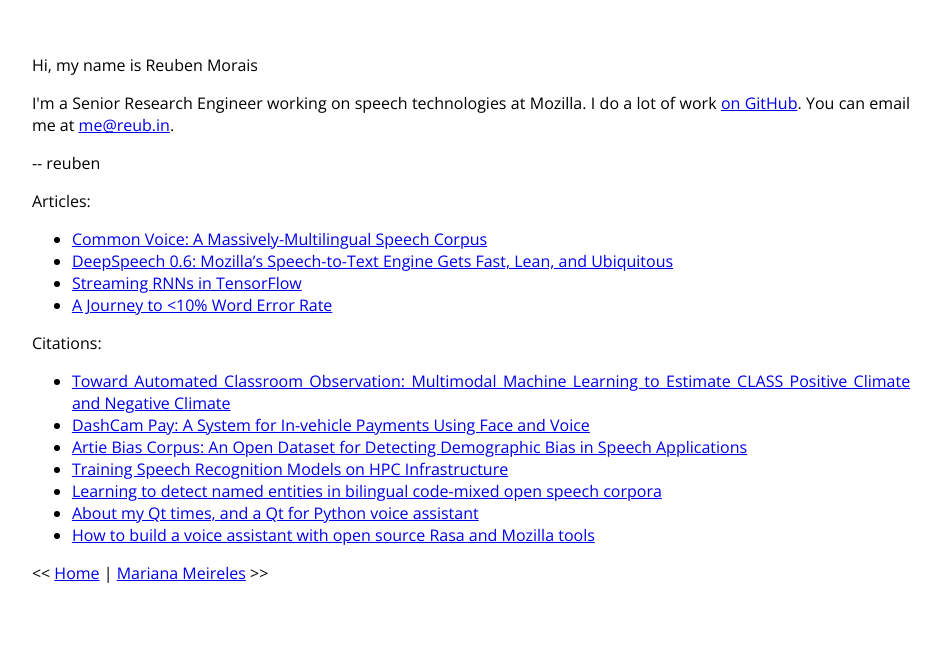
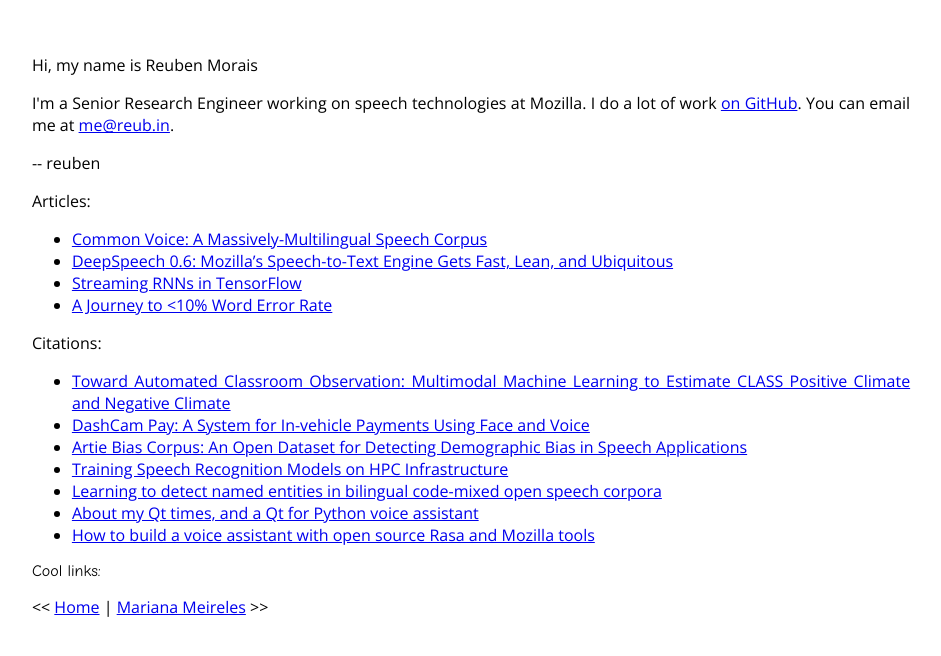
Before and after one commit to reuben/reuben.github.io, a plain HTML site: page index.html in a window 1280 px wide. Shown: the whole page, without its empty margins (169-1110 px from the left). Drawn offline with nearby package versions, Linux system fonts and the light colour scheme.

```diff
--- a/index.html
+++ b/index.html
@@ -14,6 +14,10 @@
     max-width: 96ch;
     margin: 0 auto;
     padding: 30px;
+}
+
+.cool {
+    font-family: 'Comic Sans MS';
 }
 </style>
 </head>
@@ -43,6 +47,7 @@
     <li><a href="https://www.qt.io/blog/about-my-qt-times-and-a-qt-for-python-voice-assistant">About my Qt times, and a Qt for Python voice assistant</a></li>
     <li><a href="https://blog.rasa.com/how-to-build-a-voice-assistant-with-open-source-rasa-and-mozilla-tools/">How to build a voice assistant with open source Rasa and Mozilla tools</a></li>
 </ul>
+<p class="cool">Cool links:</p>
 <p>
 << <a href="https://reub.in">Home</a> | <a href="https://psychonautgirl.space">Mariana Meireles</a> >>
 </p>
```
